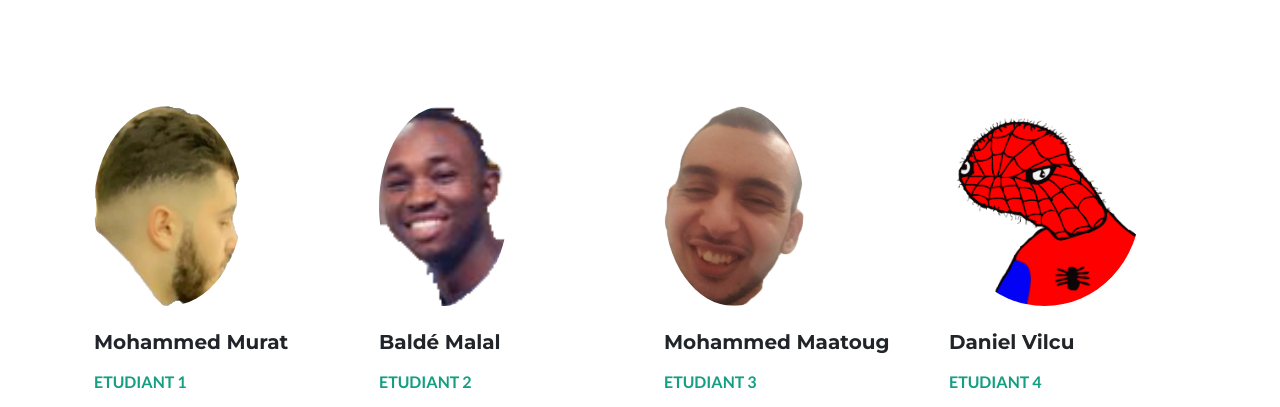
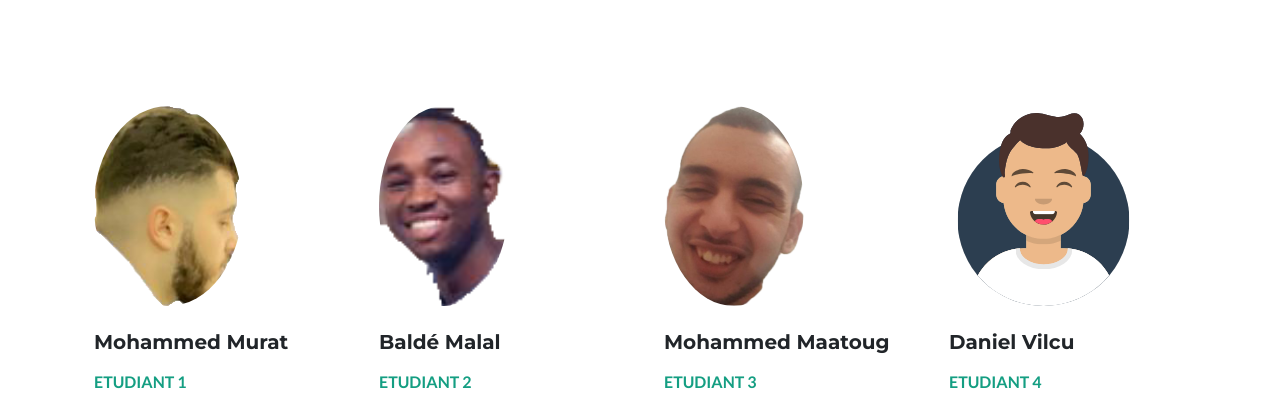
Before and after one commit to danielvilcu/danielvilcu.github.io, a plain HTML site: page equipe.html in a window 1280 px wide. Shown: the part 271-678 px from the top of the page. Drawn offline with nearby package versions, Linux system fonts and the light colour scheme.

Commit message:
Add files via upload

```diff
--- a/equipe.html
+++ b/equipe.html
@@ -122,7 +122,7 @@
                 <!-- Grid column -->
                 <div class="col-lg-3 col-md-6">
                 <div class="avatar mx-auto">
-                    <img src="images/daniel.gif" class="rounded-circle z-depth-1"
+                    <img src="assets/img/avataaars.svg" class="rounded-circle z-depth-1"
                     alt="Sample avatar" data-toggle="modal" data-target="#portfolioModal4">
                 </div>
                 <h5 class="font-weight-bold mt-4 mb-3">Daniel Vilcu</h5>
```
